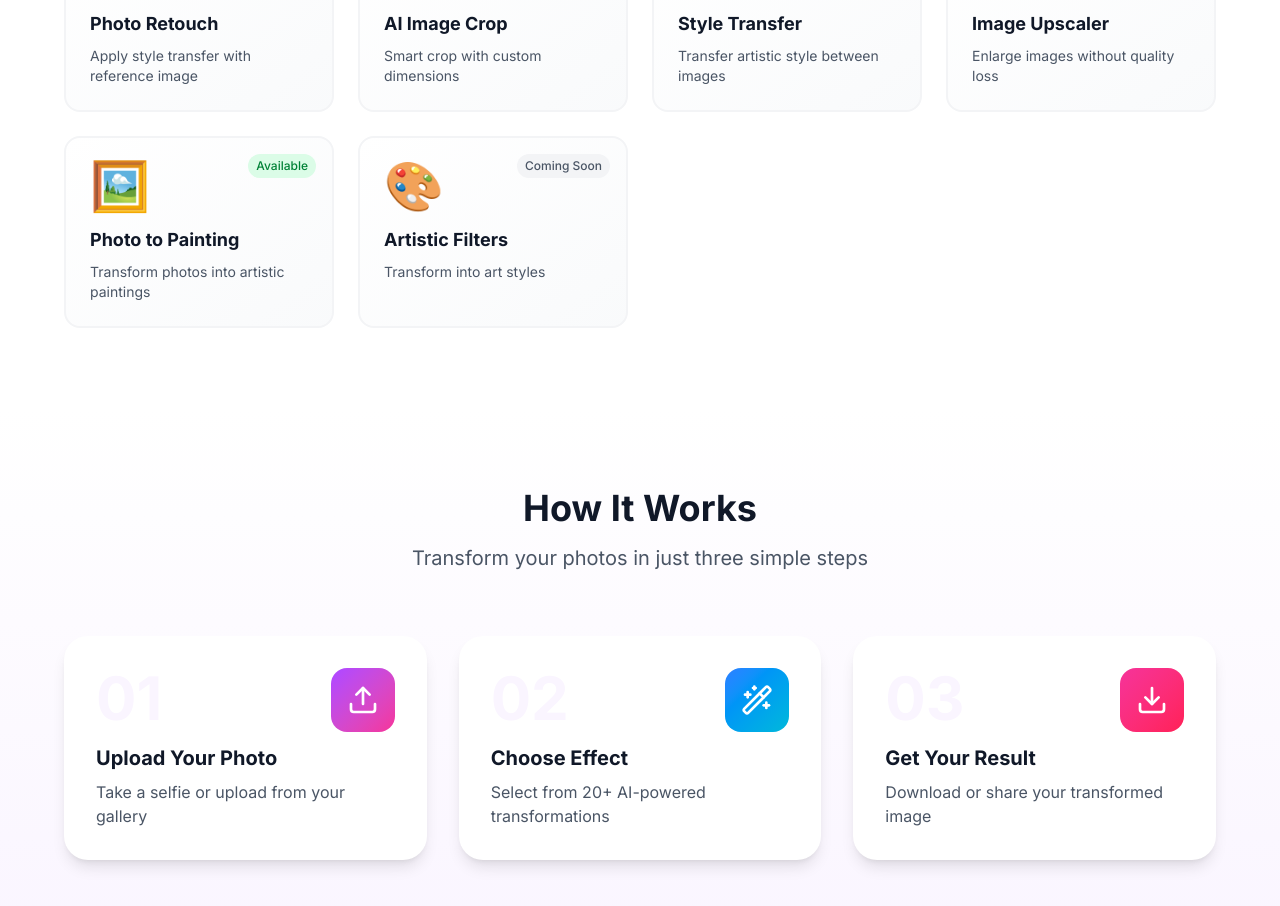
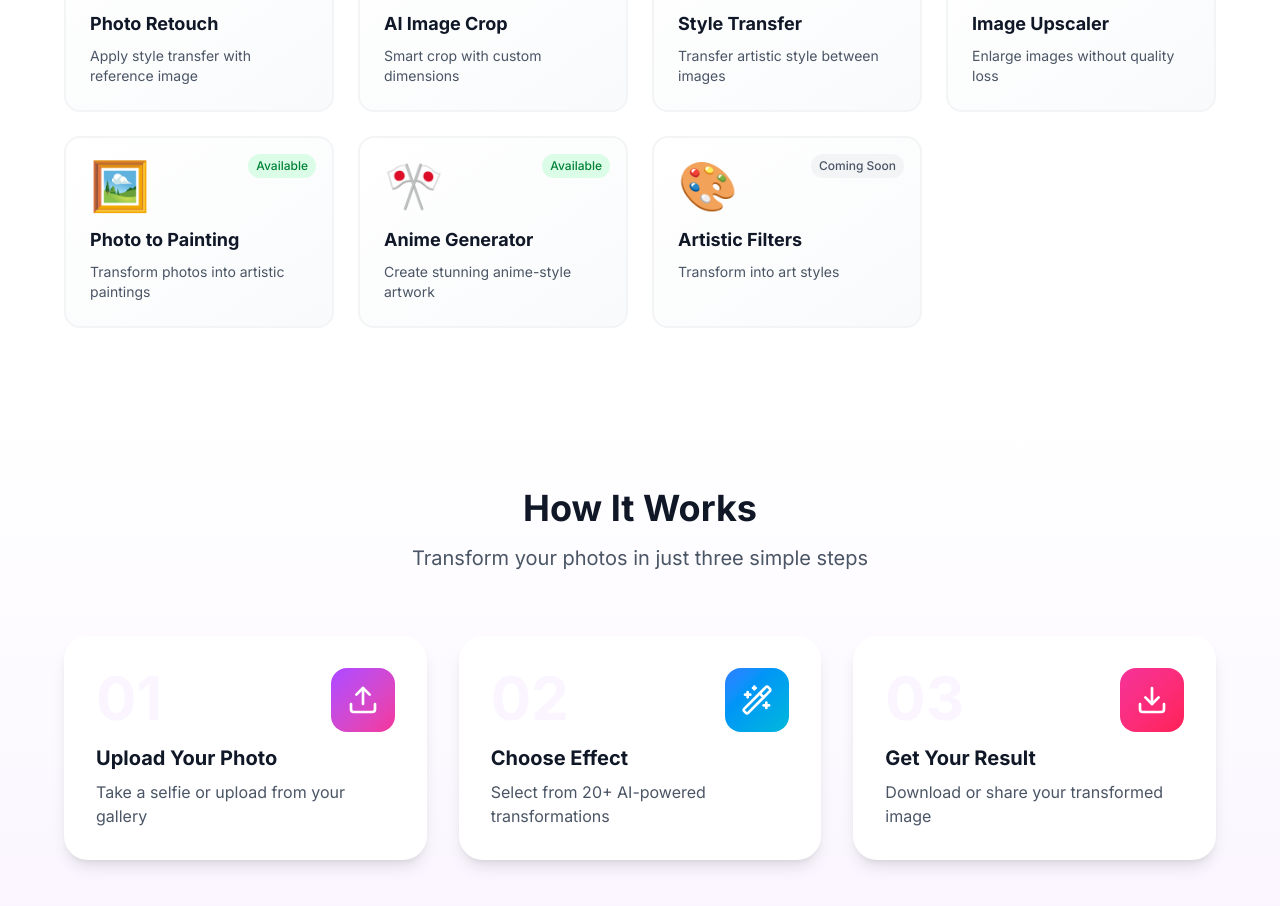
Before and after one commit to mouhamed1slem-bouazizi/aging, a Next.js app: page / in a window 1280 px wide. Shown: the part 2240-3146 px from the top of the page. Built offline with nearby package versions, Linux system fonts and the light colour scheme; no server answers.

Commit message:
Add Anime Generator feature - transform photos into 9 anime art styles with async processing

```diff
--- a/src/app/page.tsx
+++ b/src/app/page.tsx
@@ -217,6 +217,13 @@ export default function HomePage() {
       description: 'Transform photos into artistic paintings',
       status: 'Available',
       gradient: 'from-amber-500 to-orange-500',
+    },
+    {
+      icon: '🎌',
+      title: 'Anime Generator',
+      description: 'Create stunning anime-style artwork',
+      status: 'Available',
+      gradient: 'from-fuchsia-500 to-purple-500',
     },
     {
       icon: '🎨',
--- /dev/null
+++ b/src/components/AnimeStyleSelector.tsx
@@ -0,0 +1,178 @@
+'use client';
+
+import { useState, useCallback } from 'react';
+import { motion } from 'framer-motion';
+import { Sparkles, Check } from 'lucide-react';
+import { AnimeStyleIndex } from '@/types';
+
+interface AnimeStyleOption {
+  index: AnimeStyleIndex;
+  label: string;
+  description: string;
+  emoji: string;
+}
+
+const ANIME_STYLES: AnimeStyleOption[] = [
+  {
+    index: 0,
+    label: 'Vintage Comic',
+    description: 'Classic comic book style',
+    emoji: '📚',
+  },
+  {
+    index: 1,
+    label: '3D Fairy Tale',
+    description: 'Magical 3D animation',
+    emoji: '🧚',
+  },
+  {
+    index: 2,
+    label: 'Two-Dimensional',
+    description: 'Pure 2D anime aesthetic',
+    emoji: '🎭',
+  },
+  {
+    index: 3,
+    label: 'Refreshing & Elegant',
+    description: 'Light and graceful style',
+    emoji: '🌸',
+  },
+  {
+    index: 4,
+    label: 'Future Technology',
+    description: 'Sci-fi cyberpunk look',
+    emoji: '🤖',
+  },
+  {
+    index: 5,
+    label: 'Chinese Painting',
+    description: 'Traditional ink art',
+    emoji: '🎨',
+  },
+  {
+    index: 6,
+    label: 'Battle General',
+    description: 'Epic warrior aesthetic',
+    emoji: '⚔️',
+  },
+  {
+    index: 7,
+    label: 'Colorful Cartoon',
+    description: 'Vibrant animated style',
+    emoji: '🌈',
+  },
+  {
+    index: 8,
+    label: 'Graceful Chinese',
+    description: 'Elegant oriental charm',
+    emoji: '🏮',
+  },
+];
+
+interface AnimeStyleSelectorProps {
+  onSelect: (styleIndex: AnimeStyleIndex) => void;
+}
+
+export default function AnimeStyleSelector({ onSelect }: AnimeStyleSelectorProps) {
+  const [selectedStyle, setSelectedStyle] = useState<AnimeStyleIndex | null>(null);
+  const [hoveredStyle, setHoveredStyle] = useState<AnimeStyleIndex | null>(null);
+
+  const handleStyleClick = useCallback((styleIndex: AnimeStyleIndex) => {
+    setSelectedStyle(styleIndex);
+    // Auto-submit after selection
+    setTimeout(() => {
+      onSelect(styleIndex);
+    }, 300);
+  }, [onSelect]);
+
+  return (
+    <div className="space-y-6">
+      {/* Header */}
+      <div className="text-center space-y-2">
+        <motion.div
+          initial={{ scale: 0 }}
+          animate={{ scale: 1 }}
+          transition={{ type: 'spring', stiffness: 200, damping: 15 }}
+          className="w-16 h-16 mx-auto bg-gradient-to-br from-fuchsia-500 to-purple-500 rounded-2xl flex items-center justify-center"
+        >
+          <Sparkles className="w-8 h-8 text-white" />
+        </motion.div>
+        <h2 className="text-2xl font-bold text-gray-900">Choose Anime Style</h2>
+        <p className="text-gray-600">
+          Transform your photo into stunning anime artwork
+        </p>
+      </div>
+
+      {/* Style Grid */}
+      <div className="grid grid-cols-2 sm:grid-cols-3 gap-4">
+        {ANIME_STYLES.map((style, idx) => {
+          const isSelected = selectedStyle === style.index;
+          const isHovered = hoveredStyle === style.index;
+
+          return (
+            <motion.button
+              key={style.index}
+              initial={{ opacity: 0, y: 20 }}
+              animate={{ opacity: 1, y: 0 }}
+              transition={{ delay: idx * 0.05 }}
+              onClick={() => handleStyleClick(style.index)}
+              onMouseEnter={() => setHoveredStyle(style.index)}
+              onMouseLeave={() => setHoveredStyle(null)}
+              className={`relative p-6 rounded-2xl border-2 transition-all ${
+                isSelected
+                  ? 'border-fuchsia-500 bg-gradient-to-br from-fuchsia-50 to-purple-50 shadow-lg shadow-fuchsia-500/20'
+                  : isHovered
+                  ? 'border-fuchsia-300 bg-fuchsia-50 shadow-md'
+                  : 'border-gray-200 bg-white hover:border-fuchsia-200'
+              }`}
+              disabled={selectedStyle !== null && selectedStyle !== style.index}
+            >
+              {/* Selection Indicator */}
+              {isSelected && (
+                <motion.div
+                  initial={{ scale: 0 }}
+                  animate={{ scale: 1 }}
+                  className="absolute top-3 right-3 w-6 h-6 bg-fuchsia-500 rounded-full flex items-center justify-center"
+                >
+                  <Check className="w-4 h-4 text-white" />
+                </motion.div>
+              )}
+
+              {/* Style Content */}
+              <div className="space-y-2">
+                <div className="text-4xl mb-2">{style.emoji}</div>
+                <h3 className="font-semibold text-gray-900 text-sm">
+                  {style.label}
+                </h3>
+                <p className="text-xs text-gray-500 line-clamp-2">
+                  {style.description}
+                </p>
+              </div>
+
+              {/* Hover Effect */}
+              {isHovered && !isSelected && (
+                <motion.div
+                  initial={{ opacity: 0 }}
+                  animate={{ opacity: 1 }}
+                  className="absolute inset-0 bg-gradient-to-br from-fuchsia-500/5 to-purple-500/5 rounded-2xl"
+                />
+              )}
+            </motion.button>
+          );
+        })}
+      </div>
+
+      {/* Info */}
+      <motion.div
+        initial={{ opacity: 0, y: 20 }}
+        animate={{ opacity: 1, y: 0 }}
+        transition={{ delay: 0.5 }}
+        className="bg-gradient-to-br from-fuchsia-50 to-purple-50 rounded-2xl p-4 border border-fuchsia-100"
+      >
+        <p className="text-sm text-gray-600 text-center">
+          ✨ Select a style to transform your photo into anime art (Processing may take a moment)
+        </p>
+      </motion.div>
+    </div>
+  );
+}
--- a/src/components/TransformationTypeSelector.tsx
+++ b/src/components/TransformationTypeSelector.tsx
@@ -163,6 +163,13 @@ const TRANSFORMATION_TYPES = [
     icon: '🖼️',
     gradient: 'from-amber-500 to-orange-500',
   },
+  {
+    id: 'anime-generator' as TransformationType,
+    label: 'Anime Generator',
+    description: 'Transform photos into anime art styles',
+    icon: '🎌',
+    gradient: 'from-fuchsia-500 to-purple-500',
+  },
 ];
 
 export default function TransformationTypeSelector({
--- a/src/components/index.ts
+++ b/src/components/index.ts
@@ -21,6 +21,7 @@ export { default as StyleImageSelector } from './StyleImageSelector';
 export { default as CropDimensionsSelector } from './CropDimensionsSelector';
 export { default as UpscaleParamsSelector } from './UpscaleParamsSelector';
 export { default as PaintingStyleSelector } from './PaintingStyleSelector';
+export { default as AnimeStyleSelector } from './AnimeStyleSelector';
 export { default as TransformationTypeSelector } from './TransformationTypeSelector';
 export { default as LoadingAnimation } from './LoadingAnimation';
 export { default as ImageComparison } from './ImageComparison';
--- a/src/types/index.ts
+++ b/src/types/index.ts
@@ -24,7 +24,7 @@ export type FaceFilterType =
   | 'nostalgia' | 'cheese' | 'butterfly';
 
 // Transformation type
-export type TransformationType = 'age' | 'gender' | 'filter' | 'lip-color' | 'face-beauty' | 'face-slimming' | 'skin-beauty' | 'face-fusion' | 'smart-beauty' | 'hairstyle' | 'expression' | 'cartoon' | 'image-enhance' | 'image-dehaze' | 'photo-colorize' | 'image-sharpen' | 'image-restore' | 'photo-retouch' | 'image-crop' | 'style-transfer' | 'image-upscale' | 'photo-painting';
+export type TransformationType = 'age' | 'gender' | 'filter' | 'lip-color' | 'face-beauty' | 'face-slimming' | 'skin-beauty' | 'face-fusion' | 'smart-beauty' | 'hairstyle' | 'expression' | 'cartoon' | 'image-enhance' | 'image-dehaze' | 'photo-colorize' | 'image-sharpen' | 'image-restore' | 'photo-retouch' | 'image-crop' | 'style-transfer' | 'image-upscale' | 'photo-painting' | 'anime-generator';
 
 export interface AgeCategoryOption {
   id: AgeCategory;
@@ -135,6 +135,9 @@ export interface UpscaleParams {
 // Painting style parameters
 export type PaintingStyle = 'cartoon' | 'pencil' | 'color_pencil' | 'warm' | 'wave' | 'lavender' | 'mononoke' | 'scream' | 'gothic';
 
+// Anime style parameters (0-8 index)
+export type AnimeStyleIndex = 0 | 1 | 2 | 3 | 4 | 5 | 6 | 7 | 8;
+
 export interface FaceFilterOption {
   id: FaceFilterType;
   label: string;
```
Also changed, not shown: src/app/api/transform/route.ts (+22 -7 lines), src/app/transform/page.tsx (+61 -3 lines).
